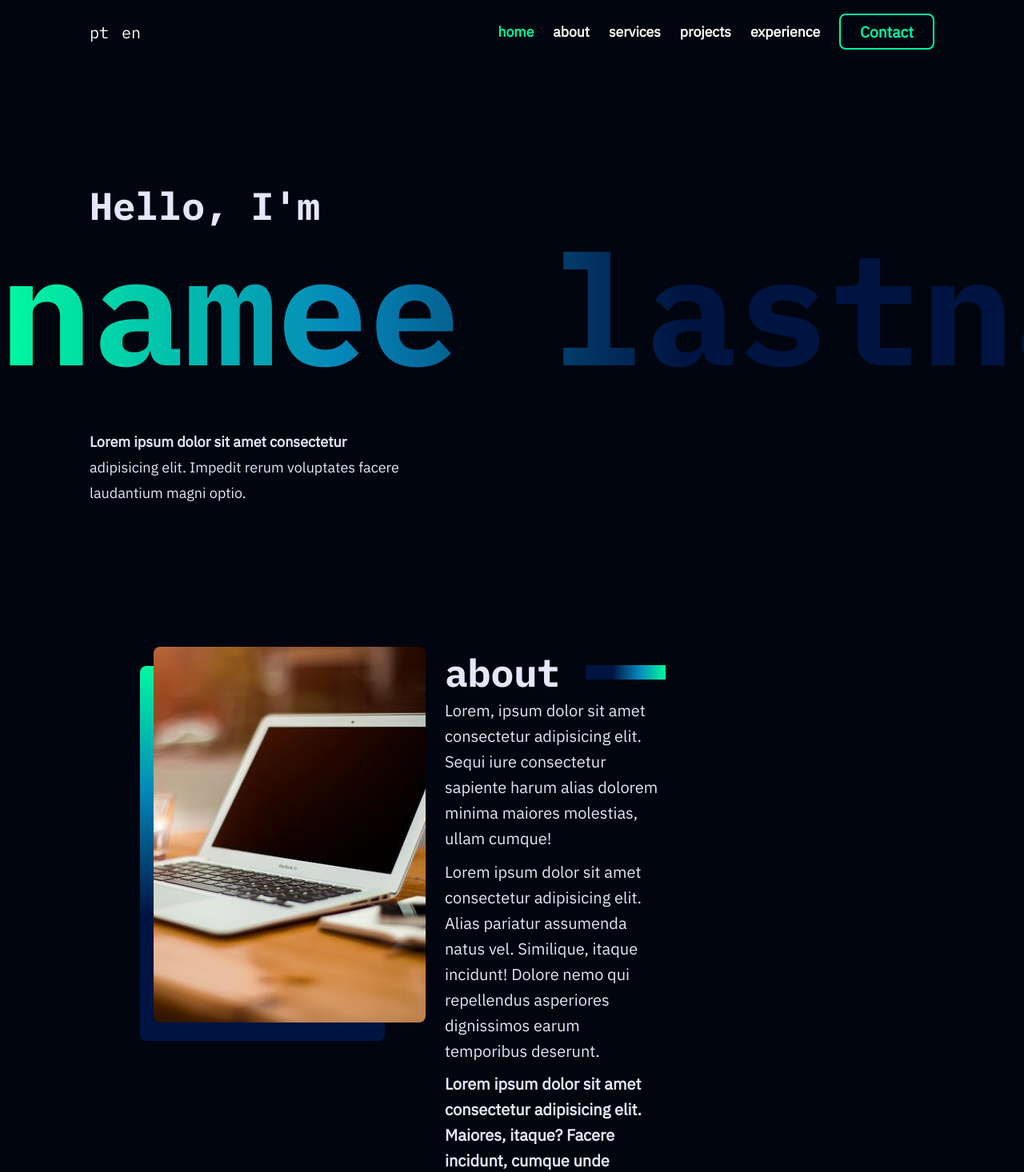
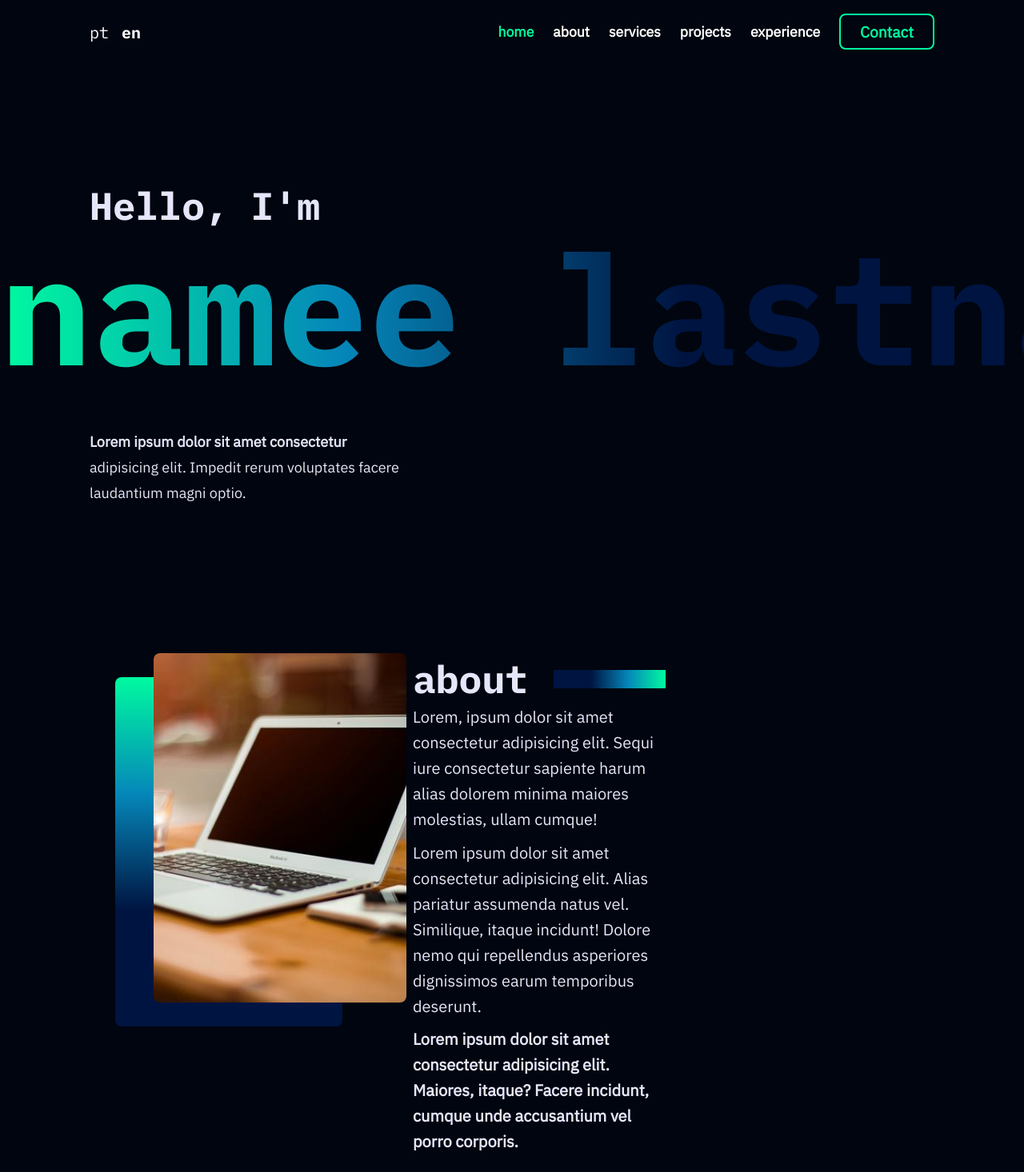
Before and after one commit to mattreee/not-personal-portfolio-website, a React (Create React App) app: page / in a window 1280 px wide. Shown: the top 1466 px of the page at 80% size. Built offline with nearby package versions, Linux system fonts and the light colour scheme.

Commit message:
added language select effect

```diff
--- a/src/components/Header.tsx
+++ b/src/components/Header.tsx
@@ -1,16 +1,23 @@
-// import { useEffect } from "react";
+import { useEffect } from "react";
 
 const Header = ({ children }: any) => {
-	// useEffect(() => {
-	// 	window.addEventListener("click", (e) => {
-	// 		// @ts-ignore
-	// 		let id = e.target.getAttribute("id");
+	const toggleLangSelect = (e: any) => {
+		const pt = document.querySelector("#pt");
+		const en = document.querySelector("#en");
 
-	// 		if (id === "pt" || id === "en") {
-	// 			console.log("tets");
-	// 		}
-	// 	});
-	// });
+		if (e.target === pt || e.target === en) {
+			pt?.classList.toggle("lang-selected");
+			en?.classList.toggle("lang-selected");
+		}
+	};
+
+	useEffect(() => {
+		window.addEventListener("click", toggleLangSelect);
+
+		return () => {
+			window.removeEventListener("click", toggleLangSelect);
+		};
+	});
 
 	return (
 		<header className="header">
@@ -18,7 +25,7 @@ const Header = ({ children }: any) => {
 				<button className="header__button" id="pt">
 					pt
 				</button>
-				<button className="header__button" id="en">
+				<button className="header__button lang-selected" id="en">
 					en
 				</button>
 			</div>
--- a/src/css/main.css
+++ b/src/css/main.css
@@ -40,6 +40,10 @@ body {
   display: -ms-flexbox;
   display: flex;
   gap: 1rem;
+}
+
+.header__lang .lang-selected {
+  font-weight: 700;
 }
 
 .header__button {
@@ -128,9 +132,10 @@ body {
       grid-template-columns: 1fr 1fr;
       grid-template-areas: "image desc"
  "skills skills";
-  -webkit-column-gap: 1.5rem;
-          column-gap: 1.5rem;
+  -webkit-column-gap: 0.5rem;
+          column-gap: 0.5rem;
   row-gap: 1.5rem;
+  font-size: 2.5vmin;
 }
 
 .about__desc {
@@ -149,8 +154,8 @@ body {
 .about__image-container::before {
   position: absolute;
   content: "";
-  top: 5%;
-  right: 15%;
+  top: 1.5em;
+  right: 4em;
   width: 90%;
   height: 99%;
   background-image: -webkit-gradient(linear, left top, left bottom, from(#00faa0), color-stop(#0587b9), color-stop(#001441), to(#001441));
@@ -164,6 +169,7 @@ body {
   -ms-grid-column: 1;
   grid-area: image;
   border-radius: 8px;
+  max-width: 100%;
 }
 
 .about__title-container {
--- a/src/scss/main.scss
+++ b/src/scss/main.scss
@@ -117,6 +117,10 @@ body {
 	&__lang {
 		display: flex;
 		gap: 1rem;
+
+		.lang-selected {
+			font-weight: $fw-ibm-plex-mono-bold;
+		}
 	}
 
 	&__button {
@@ -194,8 +198,10 @@ body {
 	grid-template-areas:
 		"image desc"
 		"skills skills";
-	column-gap: 1.5rem;
+	column-gap: 0.5rem;
 	row-gap: 1.5rem;
+
+	font-size: 2.5vmin;
 
 	&__desc {
 		grid-area: desc;
@@ -208,8 +214,10 @@ body {
 		&::before {
 			position: absolute;
 			content: "";
-			top: 5%;
-			right: 15%;
+			// top: 5%;
+			top: 1.5em;
+			// right: 15%;
+			right: 4em;
 			width: 90%;
 			height: 99%;
 			@include color-primary("to bottom");
@@ -221,6 +229,7 @@ body {
 	&__image {
 		grid-area: image;
 		border-radius: 8px;
+		max-width: 100%;
 	}
 
 	&__title-container {
```
Also changed, not shown: 1 other file (tests, documents, lock files or other folders).
